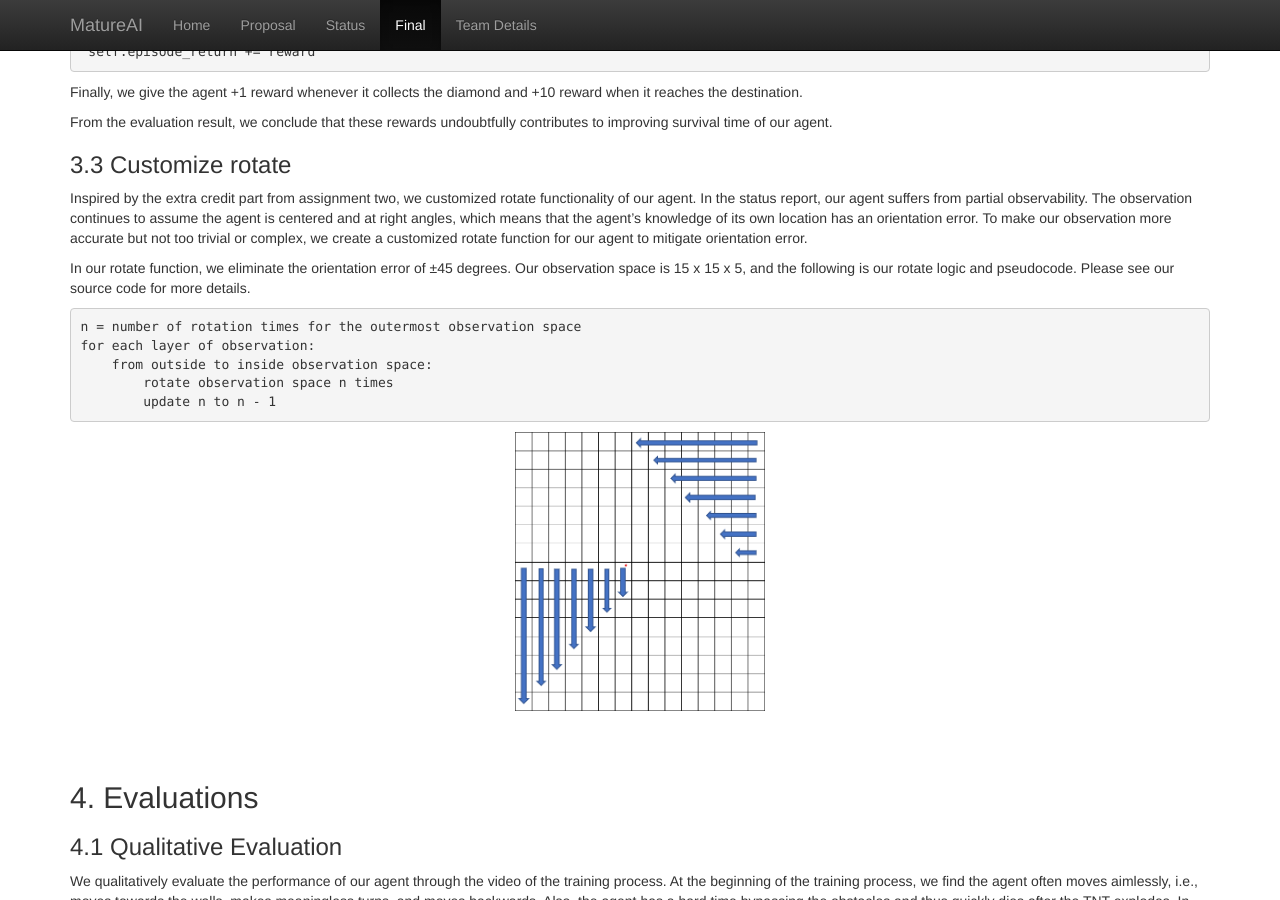
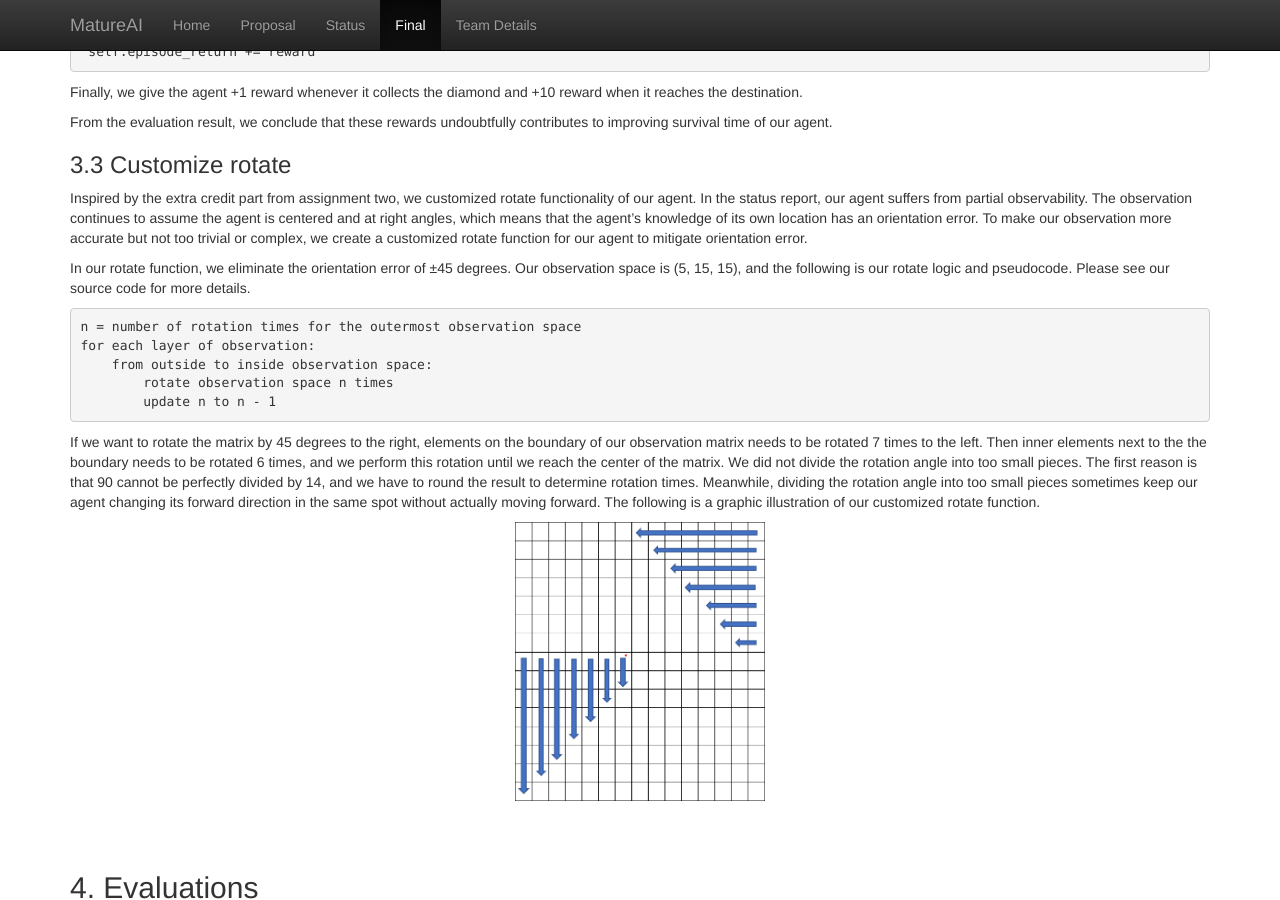
Before and after one commit to LeoLuo0320/MatureAI, a Jekyll site: the page built from docs/final.md, in a window 1280 px wide and 900 px high, scrolled down 4310 px. Built offline with Jekyll 4.4.1, drawn with Linux system fonts in a browser that asks for light colours; some of the changed text lies outside the part shown.

Commit message:
Edit Customized Rotate in Approach

````diff
--- a/docs/final.md
+++ b/docs/final.md
@@ -152,7 +152,7 @@ From the evaluation result, we conclude that these rewards undoubtfully contribu
 ### 3.3 Customize rotate
 Inspired by the extra credit part from assignment two, we customized rotate functionality of our agent. In the status report, our agent suffers from partial observability. The observation continues to assume the agent is centered and at right angles, which means that the agent’s knowledge of its own location has an orientation error. To make our observation more accurate but not too trivial or complex, we create a customized rotate function for our agent to mitigate orientation error.
 
-In our rotate function, we eliminate the orientation error of ±45 degrees. Our observation space is 15 x 15 x 5, and the following is our rotate logic and pseudocode. Please see our source code for more details.
+In our rotate function, we eliminate the orientation error of ±45 degrees. Our observation space is (5, 15, 15), and the following is our rotate logic and pseudocode. Please see our source code for more details.
 
 ```
 n = number of rotation times for the outermost observation space
@@ -161,6 +161,9 @@ for each layer of observation:
         rotate observation space n times
         update n to n - 1
 ```
+
+If we want to rotate the matrix by 45 degrees to the right, elements on the boundary of our observation matrix needs to be rotated 7 times to the left. Then inner elements next to the the boundary needs to be rotated 6 times, and we perform this rotation until we reach the center of the matrix. We did not divide the rotation angle into too small pieces. The first reason is that 90 cannot be perfectly divided by 14, and we have to round the result to determine rotation times. Meanwhile, dividing the rotation angle into too small pieces sometimes keep our agent changing its forward direction in the same spot without actually moving forward. The following is a graphic illustration of our customized rotate function.
+
 <p align="center">
 <img width="250" alt="rotate-illustration" src="img/rotate.png">
 </p>
@@ -190,9 +193,10 @@ Pure Survival Time Return
 <img width="700"  src="img/SurvivalTime.png">
 </p>
 
-# 6 Resources Used
+# 5 Resources Used
 - [RLlib](https://docs.ray.io/en/master/rllib-training.html)
 - [Pytorch Documentation](https://pytorch.org/docs/stable/index.html)
+- [Understanding of Convolutional Neural Network (CNN) — Deep Learning](https://medium.com/@RaghavPrabhu/understanding-of-convolutional-neural-network-cnn-deep-learning-99760835f148)
 - [Customized RLlib Video](https://youtu.be/nMzoYNHgLpY)
 - [Malmo API Documentation](https://microsoft.github.io/malmo/0.30.0/Documentation/index.html)
 - [Malmo Tutorial](http://microsoft.github.io/malmo/0.30.0/Python_Examples/Tutorial.pdf)
````
